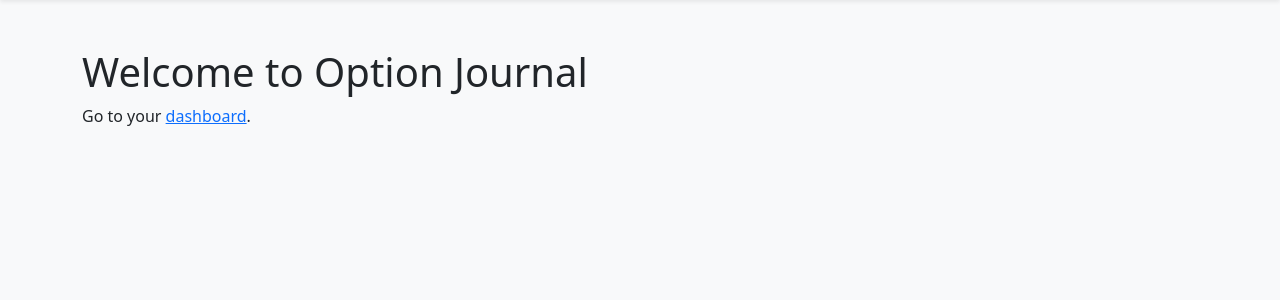
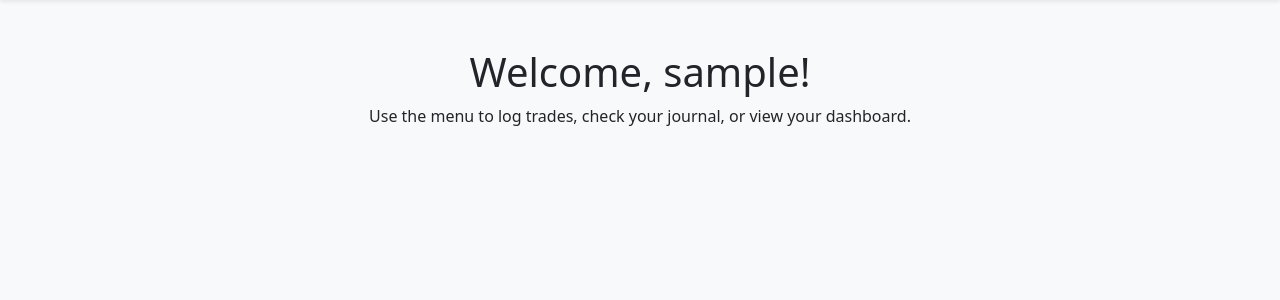
Before and after one commit to BeamingMonkey/option-journal-, a Flask app: page / in a window 1280 px wide. Shown: the part 56-356 px from the top of the page. Run offline with Flask 2, Linux system fonts and the light colour scheme; the visitor is signed in with stand-in values (Sample User, id 1); some libraries are stand-ins or nearby versions.

Commit message:
Update index.html

```diff
--- a/templates/index.html
+++ b/templates/index.html
@@ -1,10 +1,7 @@
 {% extends "base.html" %}
-{% block title %}Home{% endblock %}
 {% block content %}
-  <h1>Welcome to Option Journal</h1>
-  {% if current_user.is_authenticated %}
-    <p>Go to your <a href="{{ url_for('dashboard') }}">dashboard</a>.</p>
-  {% else %}
-    <p><a href="{{ url_for('login') }}">Login</a> or <a href="{{ url_for('register') }}">Register</a> to start tracking trades.</p>
-  {% endif %}
+<div class="text-center">
+  <h1>Welcome, {{ username }}!</h1>
+  <p>Use the menu to log trades, check your journal, or view your dashboard.</p>
+</div>
 {% endblock %}
```
